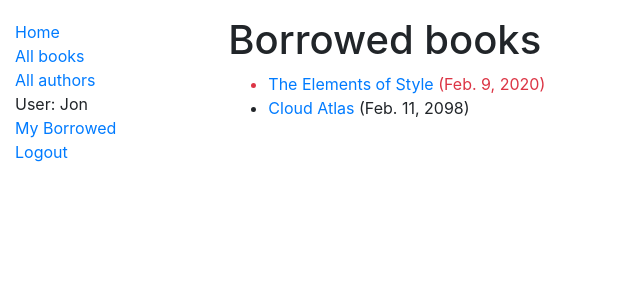
After one commit to 4ka0/local_libary, a Django app: page /catalog/mybooks/ in a window 1280 px wide. The commit adds this page. Shown: the top 300 px of the page, without its empty margins (0-640 px from the left). Run offline with Django 3.2, Linux system fonts and the light colour scheme; a user stored in the database is signed in; data comes from the database, SQL or seed files in the repository; both versions use the stored data as it was after the commit; some libraries are stand-ins or nearby versions.

Commit message:
Update user specific view

```diff
--- a/catalog/admin.py
+++ b/catalog/admin.py
@@ -29,13 +29,14 @@ class BookAdmin(admin.ModelAdmin):
 # Register the Admin classes for BookInstance using the decorator
 @admin.register(BookInstance)
 class BookInstanceAdmin(admin.ModelAdmin):
+    list_display = ('book', 'status', 'borrower', 'due_back', 'id')
     list_filter = ('status', 'due_back')
 
     fieldsets = (
         (None, {
-            'fields': ('book', 'imprint', 'id')
+            'fields': ('book','imprint', 'id')
         }),
         ('Availability', {
-            'fields': ('status', 'due_back')
+            'fields': ('status', 'due_back','borrower')
         }),
     )
--- a/catalog/models.py
+++ b/catalog/models.py
@@ -1,6 +1,9 @@
 from django.db import models
 from django.urls import reverse  # Used to generate URLs by reversing the URL patterns
 import uuid # Required for unique book instances
+from django.contrib.auth.models import User
+from datetime import date
+
 
 
 class Genre(models.Model):
@@ -15,6 +18,7 @@ class Genre(models.Model):
         return self.name
 
 
+
 class Language(models.Model):
     '''
     Model representing a Language (e.g. English, French, Japanese, etc.)
@@ -26,6 +30,7 @@ class Language(models.Model):
     def __str__(self):
         ''' String for representing the Model object (in Admin site etc.) '''
         return self.name
+
 
 
 class Book(models.Model):
@@ -61,6 +66,7 @@ class Book(models.Model):
     display_genre.short_description = 'Genre'
 
 
+
 class BookInstance(models.Model):
     '''
     Model representing a specific copy of a book (i.e. that can be borrowed from the library).
@@ -70,6 +76,7 @@ class BookInstance(models.Model):
     book = models.ForeignKey('Book', on_delete=models.SET_NULL, null=True)
     imprint = models.CharField(max_length=200)
     due_back = models.DateField(null=True, blank=True)
+    borrower = models.ForeignKey(User, on_delete=models.SET_NULL, null=True, blank=True)
 
     LOAN_STATUS = (
         ('m', 'Maintenance'),
@@ -88,10 +95,18 @@ class BookInstance(models.Model):
 
     class Meta:
         ordering = ['due_back']
+        permissions = (("can_mark_returned", "Set book as returned"),)
 
     def __str__(self):
         ''' String for representing the Model object. '''
         return f'{self.id} ({self.book.title})'
+
+    @property
+    def is_overdue(self):
+        if self.due_back and date.today() > self.due_back:
+            return True
+        return False
+
 
 
 class Author(models.Model):
--- a/catalog/templates/base_generic.html
+++ b/catalog/templates/base_generic.html
@@ -20,6 +20,7 @@
                         <li><a href="{% url 'authors' %}">All authors</a></li>
                         {% if user.is_authenticated %}
                             <li>User: {{ user.get_username }}</li>
+                            <li><a href="{% url 'my-borrowed' %}">My Borrowed</a></li>
                             <li><a href="{% url 'logout'%}?next={{request.path}}">Logout</a></li>
                         {% else %}
                             <li><a href="{% url 'login'%}?next={{request.path}}">Login</a></li>
--- /dev/null
+++ b/catalog/templates/catalog/bookinstance_list_borrowed_user.html
@@ -0,0 +1,19 @@
+{% extends "base_generic.html" %}
+
+{% block content %}
+    <h1>Borrowed books</h1>
+
+    {% if bookinstance_list %}
+    <ul>
+
+      {% for bookinst in bookinstance_list %}
+      <li class="{% if bookinst.is_overdue %}text-danger{% endif %}">
+        <a href="{% url 'book-detail' bookinst.book.pk %}">{{bookinst.book.title}}</a> ({{ bookinst.due_back }})
+      </li>
+      {% endfor %}
+    </ul>
+
+    {% else %}
+      <p>There are no books borrowed.</p>
+    {% endif %}
+{% endblock %}
--- a/catalog/urls.py
+++ b/catalog/urls.py
@@ -16,5 +16,5 @@ urlpatterns = [
     path('books/', views.BookListView.as_view(), name='books'),
     path('book/<int:pk>', views.BookDetailView.as_view(), name='book-detail'),
     path('authors/', views.AuthorListView.as_view(), name='authors'),
-    path('author/<int:pk>', views.AuthorDetailView.as_view(), name='author-detail'),
+    path('author/<int:pk>', views.AuthorDetailView.as_view(), name='author-detail'),path('mybooks/', views.LoanedBooksByUserListView.as_view(), name='my-borrowed'),
 ]
--- a/catalog/views.py
+++ b/catalog/views.py
@@ -1,6 +1,7 @@
 from django.shortcuts import render
 from catalog.models import Book, Author, BookInstance, Genre
 from django.views import generic  # used to implement a class-based view
+from django.contrib.auth.mixins import LoginRequiredMixin
 
 
 class BookListView(generic.ListView):
@@ -63,3 +64,13 @@ def index(request):
 
     # Render the HTML template index.html with the data in the context variable
     return render(request, 'index.html', context=context)
+
+
+class LoanedBooksByUserListView(LoginRequiredMixin,generic.ListView):
+    """Generic class-based view listing books on loan to current user."""
+    model = BookInstance
+    template_name ='catalog/bookinstance_list_borrowed_user.html'
+    paginate_by = 10
+
+    def get_queryset(self):
+        return BookInstance.objects.filter(borrower=self.request.user).filter(status__exact='o').order_by('due_back')
```
Also changed, not shown: catalog/migrations/0003_bookinstance_borrower.py (added), catalog/migrations/0004_auto_20200211_2032.py (added), db.sqlite3.
